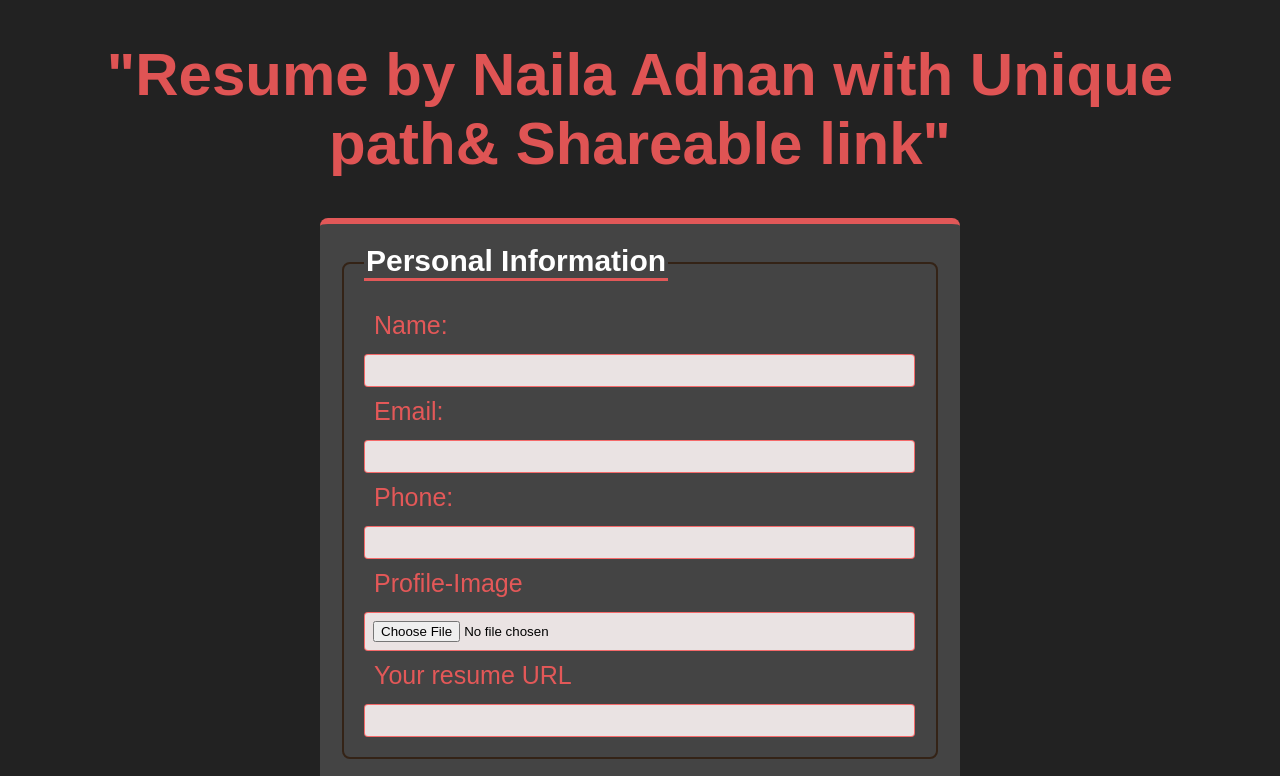
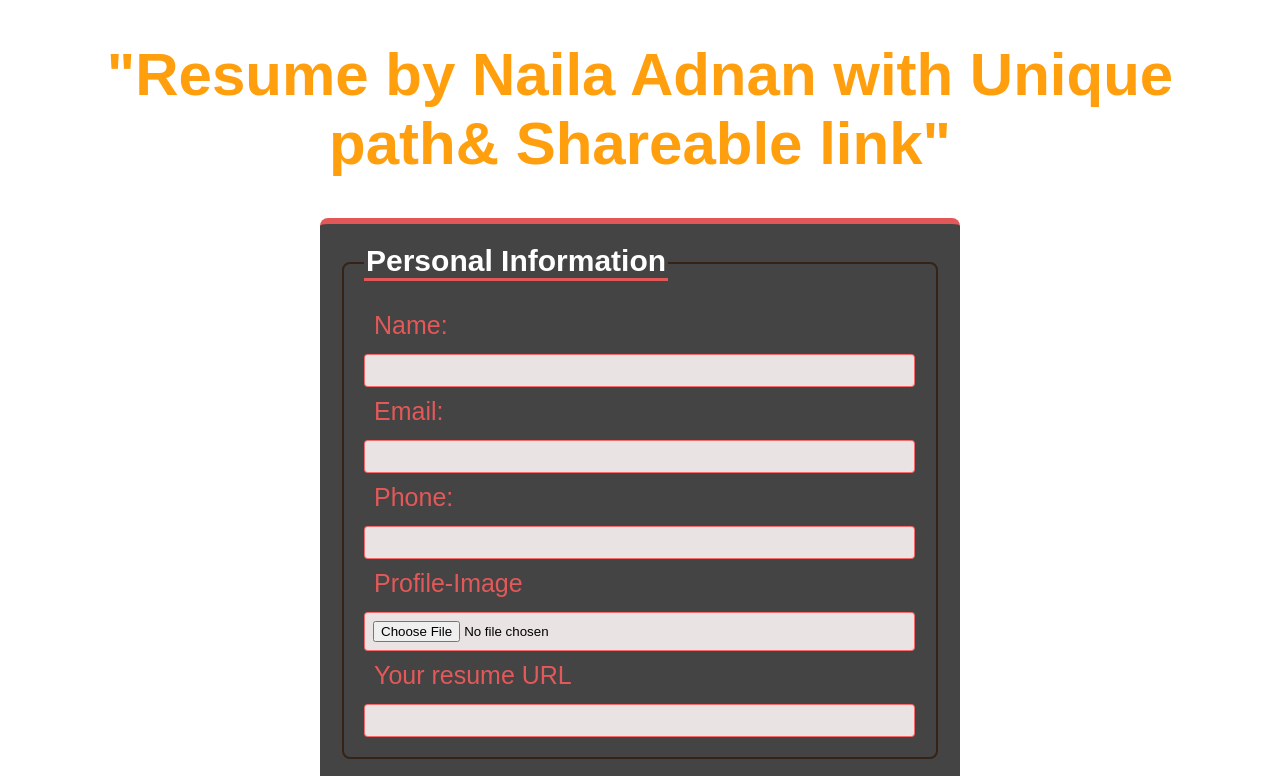
Before and after one commit to naila-ady/Milestone5UniquePath-SimpleDownload, a plain HTML site: page index.html in a window 1280 px wide. Shown: the top 776 px of the page. Drawn offline with Linux system fonts and the light colour scheme.

Commit message:
Update style.css

```diff
--- a/style.css
+++ b/style.css
@@ -2,12 +2,12 @@ body{
     font-family: sans-serif;
     margin:20px;
     padding:0;
-    background-color:#222;
+    background-color:#ffffff;
 }
 h1{
     text-align:center;
     font-size: 60px;
-    color:#f85b5be1;
+    color:#ff9f0d;
 }
 form{
     background-color: #444444 ;
```
